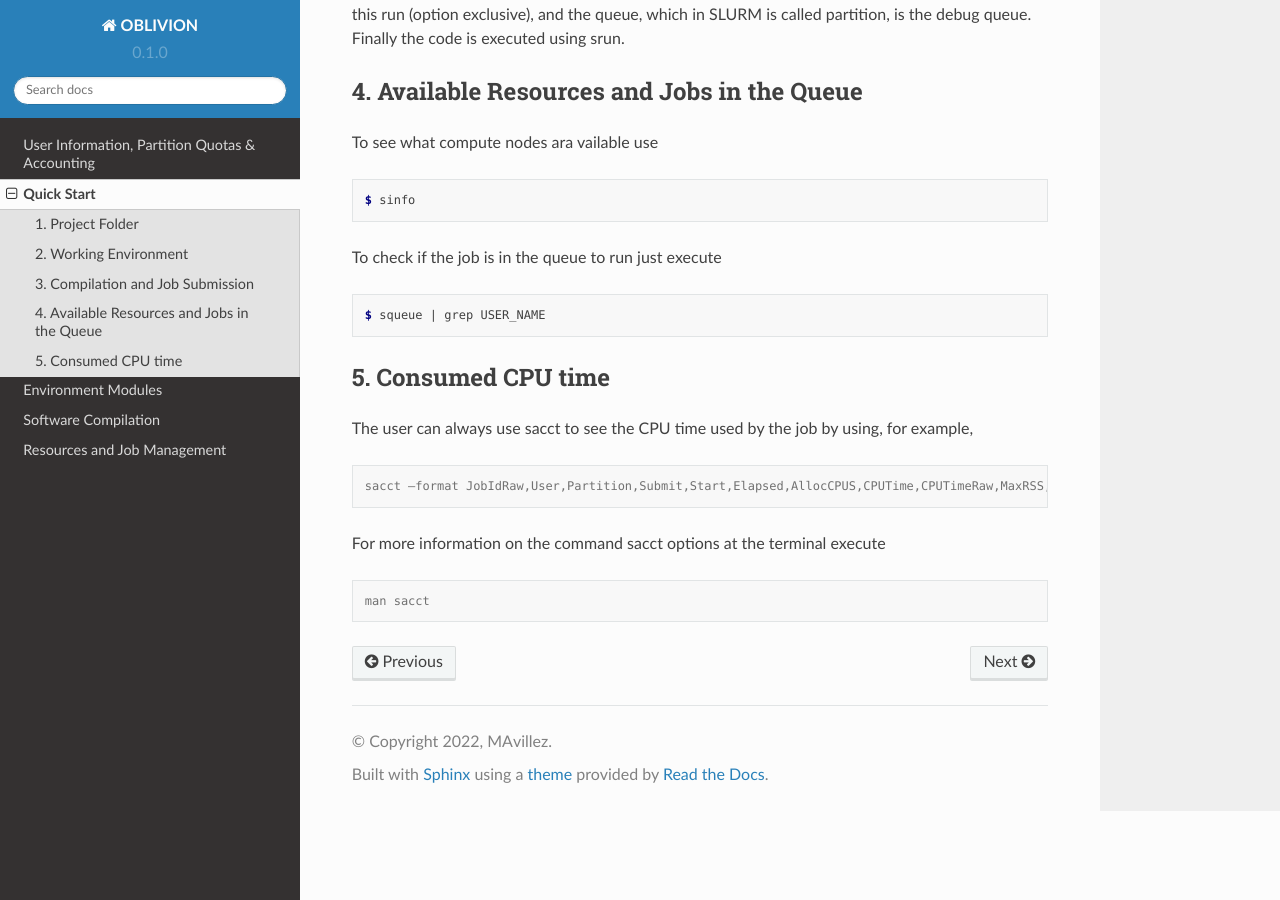
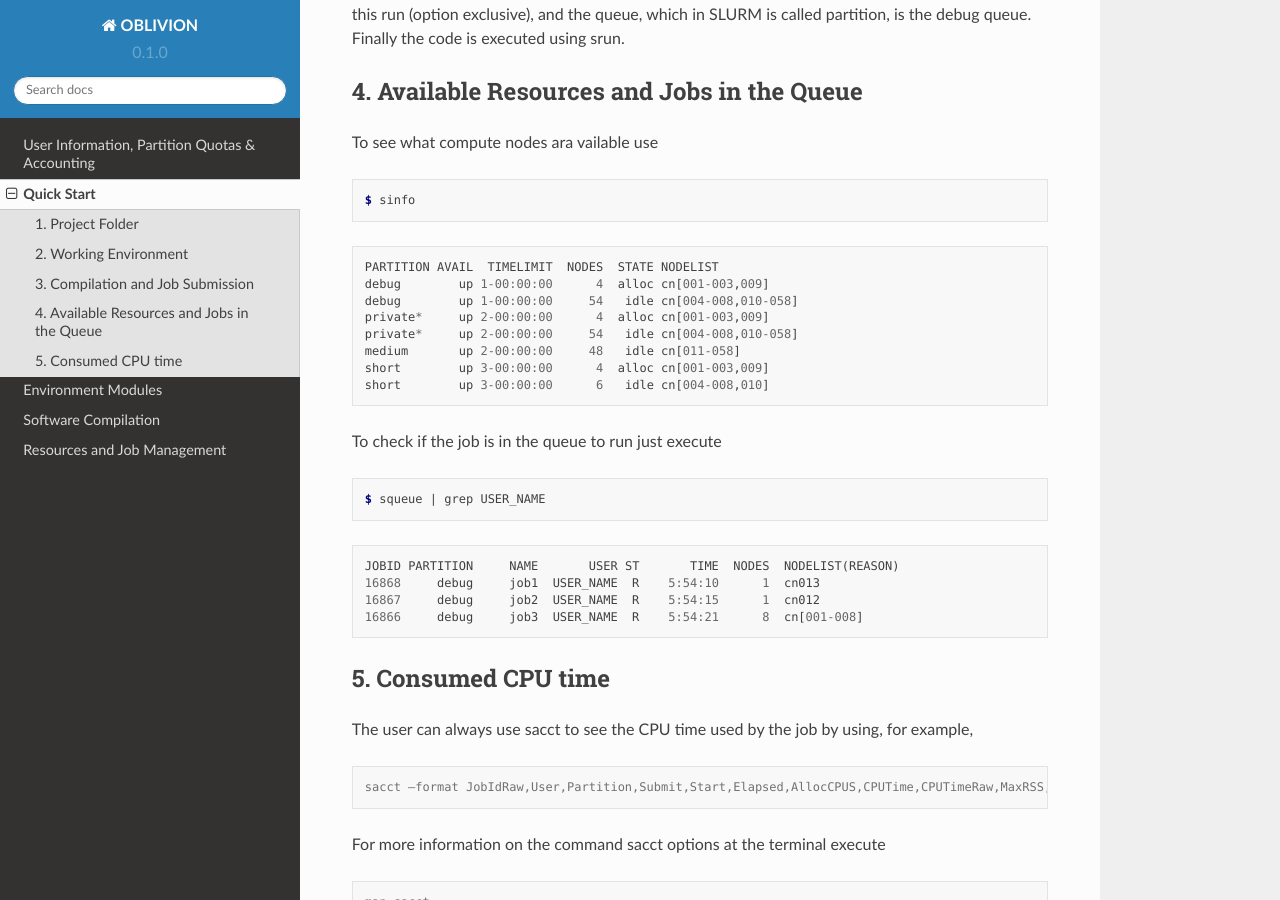
Before and after one commit to mavillez/Oblivion, a Sphinx documentation site: the page built from docs/source/quick_start.rst, in a window 1280 px wide and 900 px high, scrolled down 1237 px. Built offline with Sphinx 7.4.7 and the Read the Docs theme 2.0.0, drawn with Linux system fonts in a browser that asks for light colours.

Commit message:
Update quick_start.rst

```diff
--- a/docs/source/quick_start.rst
+++ b/docs/source/quick_start.rst
@@ -69,11 +69,31 @@
   $ sinfo
 
 
+.. code-block:: julia
+
+  PARTITION AVAIL  TIMELIMIT  NODES  STATE NODELIST
+  debug        up 1-00:00:00      4  alloc cn[001-003,009]
+  debug        up 1-00:00:00     54   idle cn[004-008,010-058]
+  private*     up 2-00:00:00      4  alloc cn[001-003,009]
+  private*     up 2-00:00:00     54   idle cn[004-008,010-058]
+  medium       up 2-00:00:00     48   idle cn[011-058]
+  short        up 3-00:00:00      4  alloc cn[001-003,009]
+  short        up 3-00:00:00      6   idle cn[004-008,010]
+
+
 To check if the job is in the queue to run just execute
 
 .. code-block:: console
 
   $ squeue | grep USER_NAME
+
+
+.. code-block:: julia
+
+    JOBID PARTITION     NAME       USER ST       TIME  NODES  NODELIST(REASON)
+    16868     debug     job1  USER_NAME  R    5:54:10      1  cn013
+    16867     debug     job2  USER_NAME  R    5:54:15      1  cn012
+    16866     debug     job3  USER_NAME  R    5:54:21      8  cn[001-008]
 
 
 5. Consumed CPU time
```
